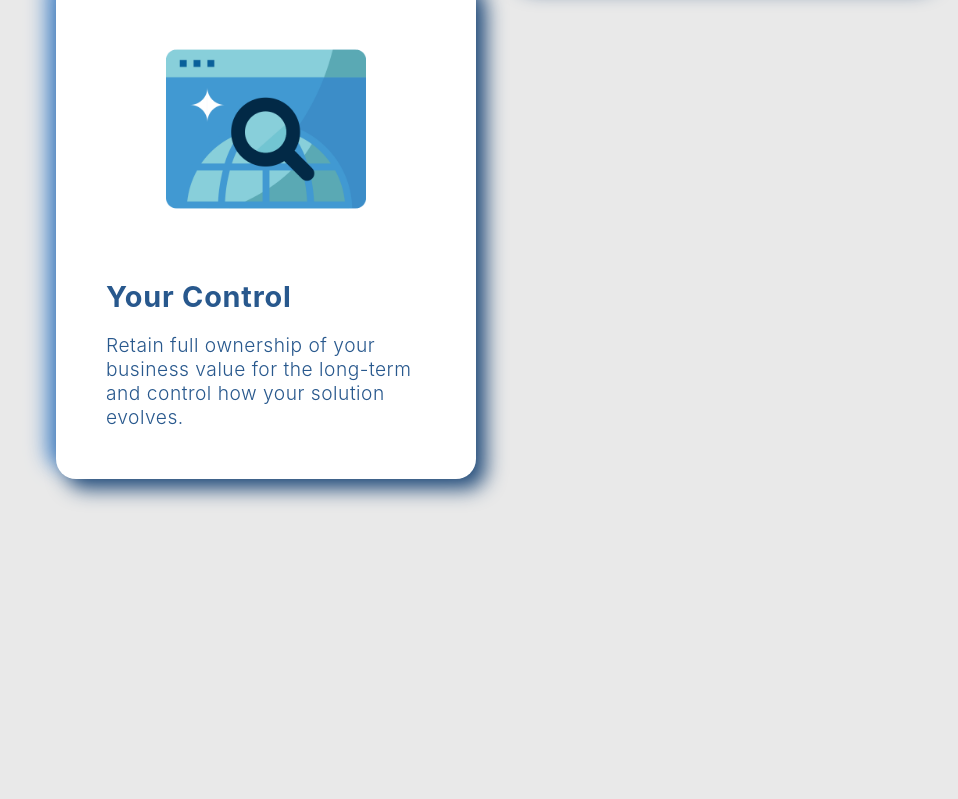
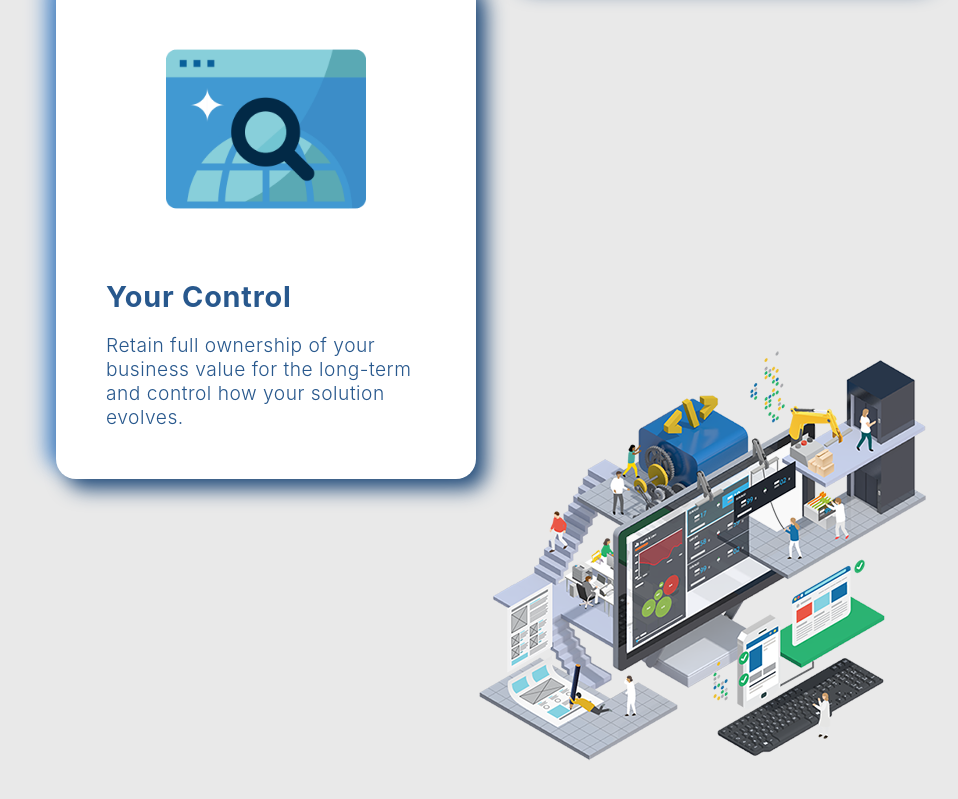
Before and after one commit to MilanP5G/weareadaptive.com, a React (Create React App) app: page / in a window 1280 px wide. Shown: the part 2049-2848 px from the top of the page, without its empty margins (74-1032 px from the left). Built offline with nearby package versions, Linux system fonts and the light colour scheme.

Commit message:
imported and added image for products section

```diff
--- a/src/components/main/Main.js
+++ b/src/components/main/Main.js
@@ -4,6 +4,7 @@ import staticSolution from '../../assets/StaticSolution.png'
 import jigSaw from '../../assets/jigsaw.png'
 import timeRecord from '../../assets/time-record.png'
 import browserControl from '../../assets/browser.png'
+import codeFactory from '../../assets/CodeFactory.png'
 import '../../styling/main.css';
 
 const Main = () => {
@@ -45,6 +46,9 @@ const Main = () => {
              long-term and control how your solution evolves.</p>
         </div>
       </div>
+      <div className='origin-products'>
+        <img className='code-factory' src={codeFactory} alt='Products' />
+      </div>
     </div>
   )
 
--- a/src/components/navbar/NavBar.js
+++ b/src/components/navbar/NavBar.js
@@ -14,7 +14,7 @@ const NavBar = () => {
 
   const handleScroll = debounce(() => {
     const currentScrollPos = window.pageYOffset;
-    setVisibile((prevScrollPos > currentScrollPos && prevScrollPos - currentScrollPos > 70) || currentScrollPos< 10);
+    setVisibile((prevScrollPos > currentScrollPos && prevScrollPos - currentScrollPos > 70) || currentScrollPos < 10);
     setPrevScrollPos(currentScrollPos);
   }, 100)
 
```
Also changed, not shown: src/assets/CodeFactory.png (added).
